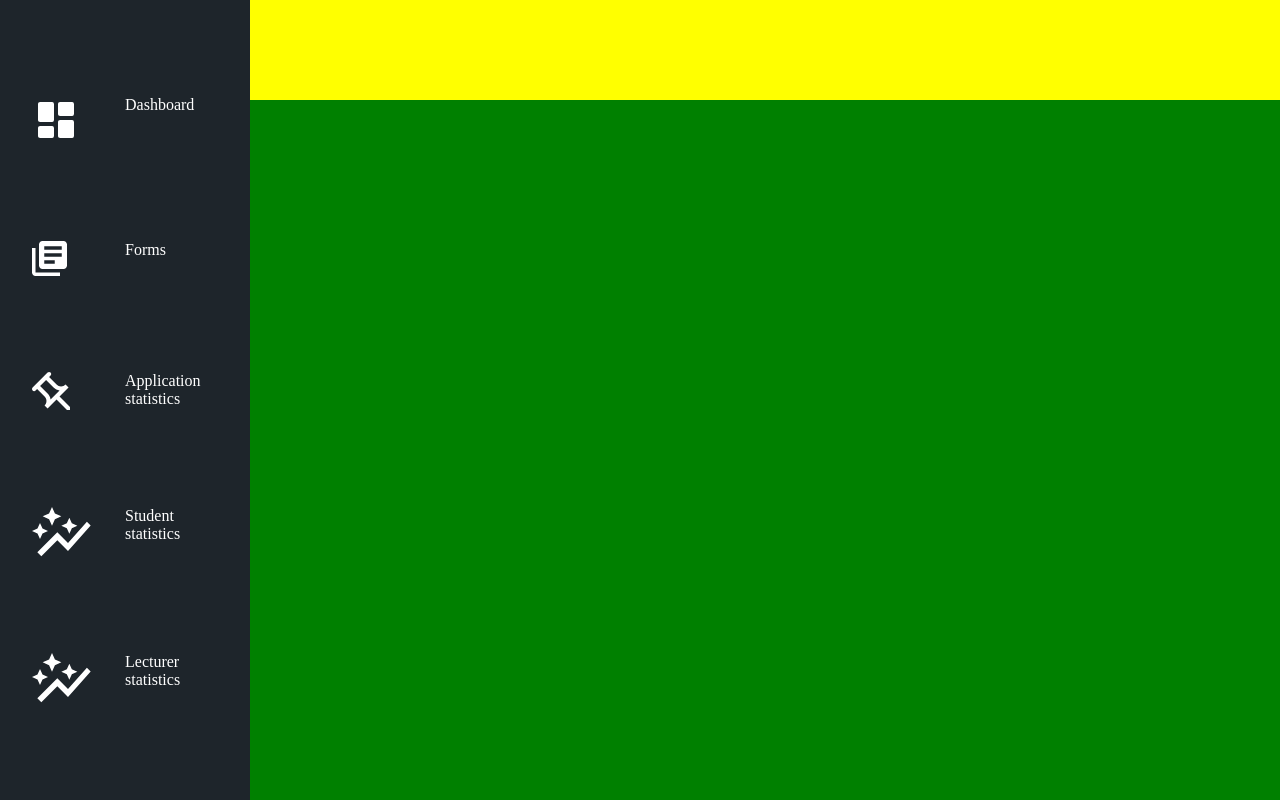
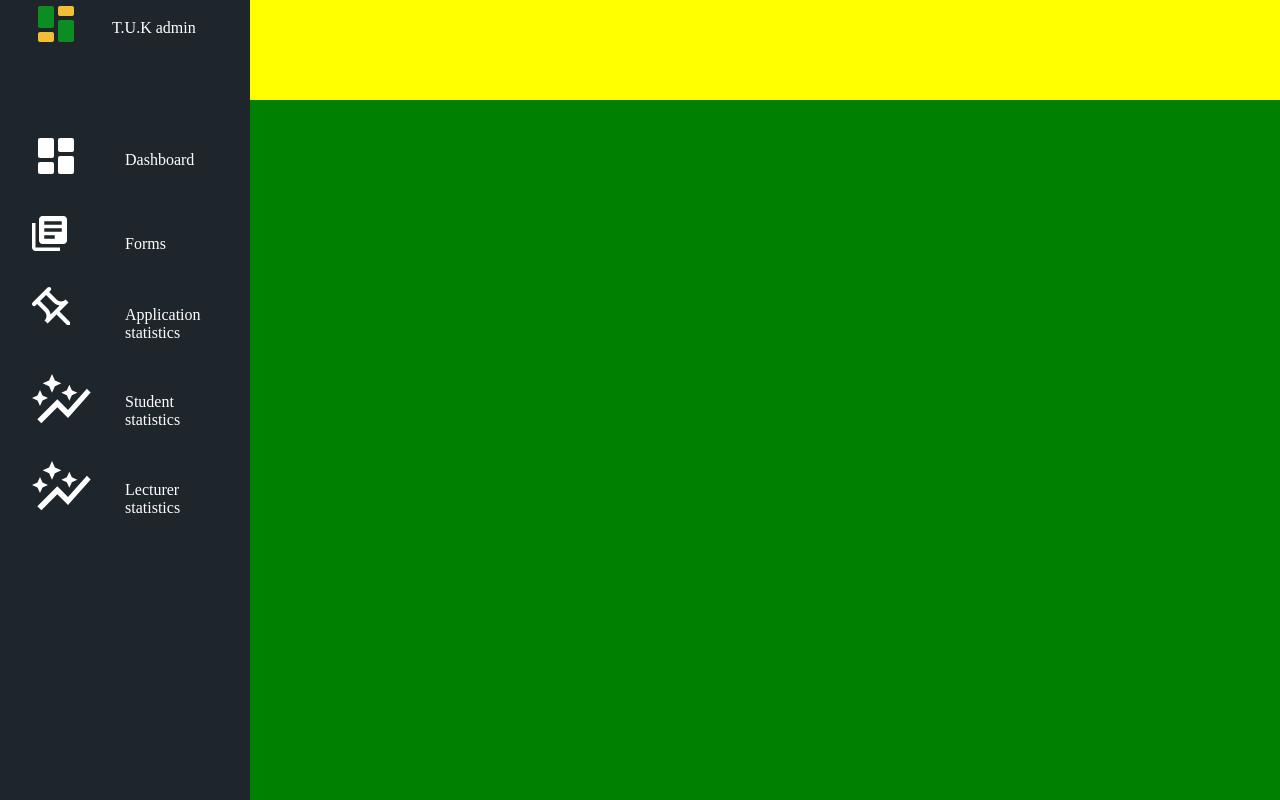
Before and after one commit to nickonyi/Course-allocation-system, a PHP site: page / in a window 1280 px wide. Run offline with PHP 8.4, Linux system fonts and the light colour scheme.

Commit message:
Course allocation system

```diff
--- a/css/style.css
+++ b/css/style.css
@@ -16,10 +16,20 @@ body {
     grid-row: 1/4;
     background-color: #1E252B;
     height: 100vh;
+}
+
+.side-bar-contents {
     display: grid;
     grid-template-columns: repeat(2, 1fr);
-    padding-top: 6rem;
+    padding-top: 5rem;
     padding-inline: 2rem;
+    row-gap: 2rem;
+}
+
+.side-bar-header {
+    display: flex;
+    gap: 2rem;
+    margin-left: 2rem;
 }
 
 .header {
@@ -36,4 +46,5 @@ body {
 
 .text {
     color: #fff;
+    margin-top: 1.2rem;
 }
--- a/index.html
+++ b/index.html
@@ -13,6 +13,13 @@
 <body>
     <div class="header"></div>
     <div class="side-bar">
+        <div class="side-bar-header">
+            <div>
+                <img src="./assets/icons/icons8-dashboard-layout-48.png" alt="">
+            </div>
+            <div class="text">T.U.K admin</div>
+        </div>
+        <div class="side-bar-contents">
             <div>
                 <img src="./assets/icons/dashboard-solid-48.png" alt="">
             </div>
@@ -35,6 +42,8 @@
             <div class="text">Lecturer statistics</div>
         </div>
     </div>
+
+    </div>
     <div class="main-content"></div>
 </body>
 
```
Also changed, not shown: assets/icons/icons8-dashboard-layout-48.png (added). Lines whose indentation alone changed are shown as unchanged.
